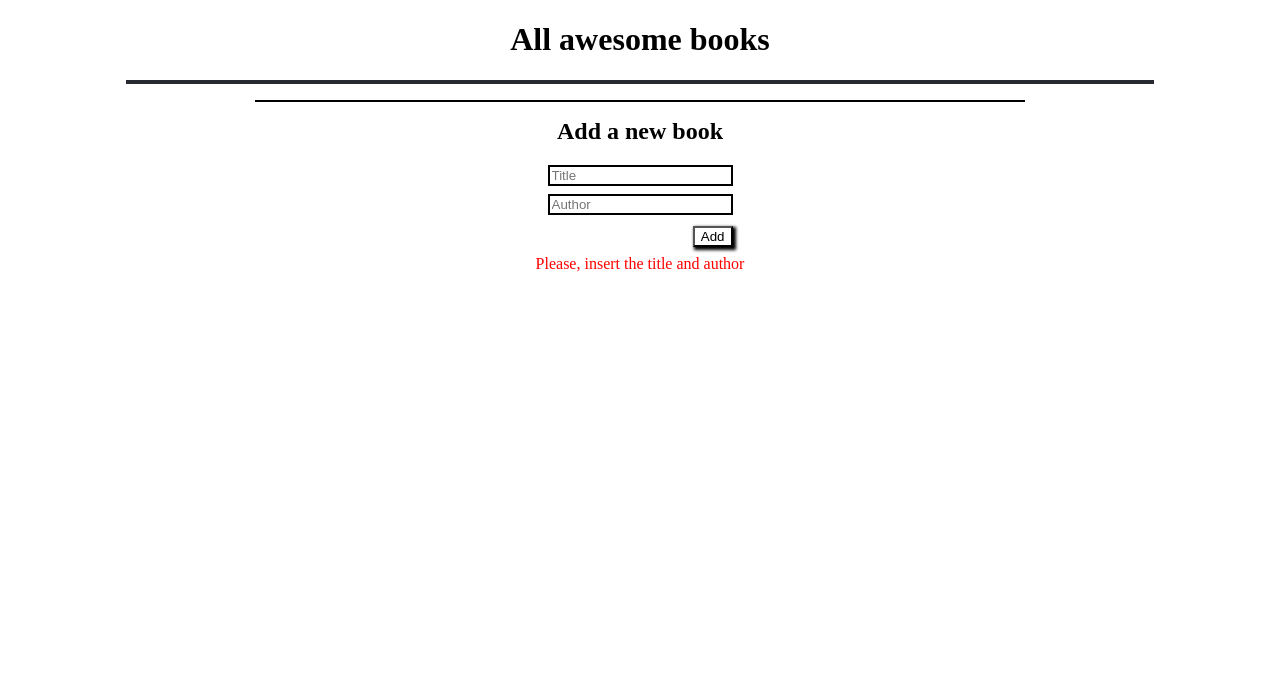
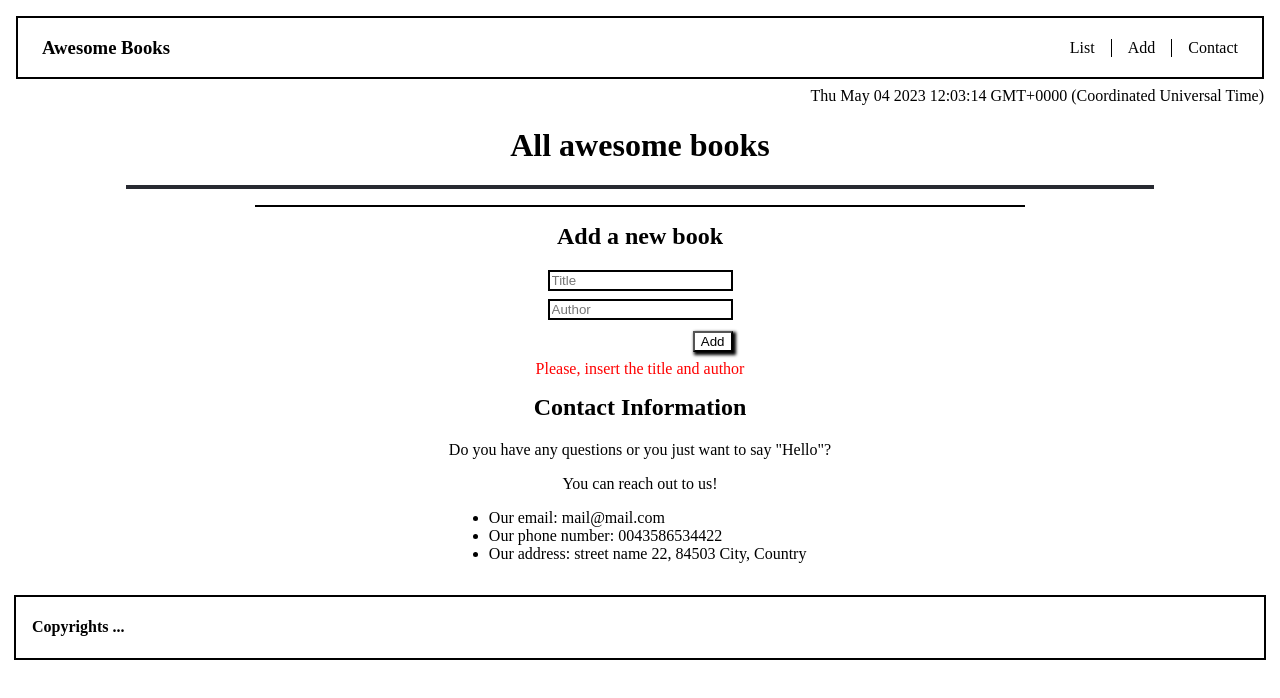
Before and after one commit to RicardoEgas/Awesome-Books, a website: page index.html in a window 1280 px wide. Drawn offline with Linux system fonts and the light colour scheme.

Commit message:
Add the navigation bar and the footer

```diff
--- a/index.html
+++ b/index.html
@@ -9,6 +9,17 @@
     <link rel="stylesheet" href="style.css">
 </head>
 <body>
+    <header>
+        <nav>
+            <h3>Awesome Books</h3>
+            <ul class="nav-list">
+                <li><a href="">List</a></li>
+                <li><a href="">Add</a></li>
+                <li><a href="">Contact</a></li>
+            </ul>
+        </nav>
+        <div class="date"></div>
+    </header>
     <div class="book-page">
         <h1> All awesome books</h1>
         <div id="books-list">
@@ -25,6 +36,21 @@
         <button type="submit" class="button-add">Add</button>
     </div>
 
+    <div class="contact">
+        <h2>Contact Information</h2>
+        <p>Do you have any questions or you just want to say "Hello"?</p>
+        <p>You can reach out to us!</p>
+        <ul class="contact-list">
+            <li>Our email: mail@mail.com</li>
+            <li>Our phone number: 0043586534422</li>
+            <li>Our address: street name 22, 84503 City, Country</li>
+        </ul>
+    </div>
+
+    <footer>
+        <h4>Copyrights ...</h4>
+    </footer>
+
 
 
 
--- a/script.js
+++ b/script.js
@@ -105,4 +105,8 @@ buttonAdd.addEventListener('click', Interaction.showBooks);
 
 Interaction.remove();
 
+// Navigation Functions
+const date = document.querySelector('.date');
+date.innerHTML = new Date();
+
 /* eslint-disable max-classes-per-file */
--- a/style.css
+++ b/style.css
@@ -70,3 +70,57 @@ input {
   padding-top: 1rem;
   color: red;
 }
+
+nav {
+  display: flex;
+  justify-content: space-between;
+  border: 2px solid #000;
+  margin: 1rem 1rem 0.5rem;
+  align-items: center;
+  padding: 0 1.5rem;
+}
+
+.nav-list {
+  display: flex;
+  list-style: none;
+}
+
+.nav-list li {
+  border-right: 1px solid #000;
+  padding: 0 1rem;
+}
+
+.nav-list li:nth-child(3) {
+  border-right: none;
+  padding-right: 0;
+}
+
+.nav-list a {
+  text-decoration: none;
+  color: #000;
+}
+
+.date {
+  text-align: right;
+  margin-right: 1rem;
+}
+
+.contact {
+  text-align: center;
+}
+
+contact p {
+  text-align: left;
+}
+
+.contact-list {
+  text-align: left;
+}
+
+footer {
+  border: 2px solid #000;
+  margin: 1rem;
+  text-align: left;
+  width: 95%;
+  padding: 0 1rem;
+}
```
